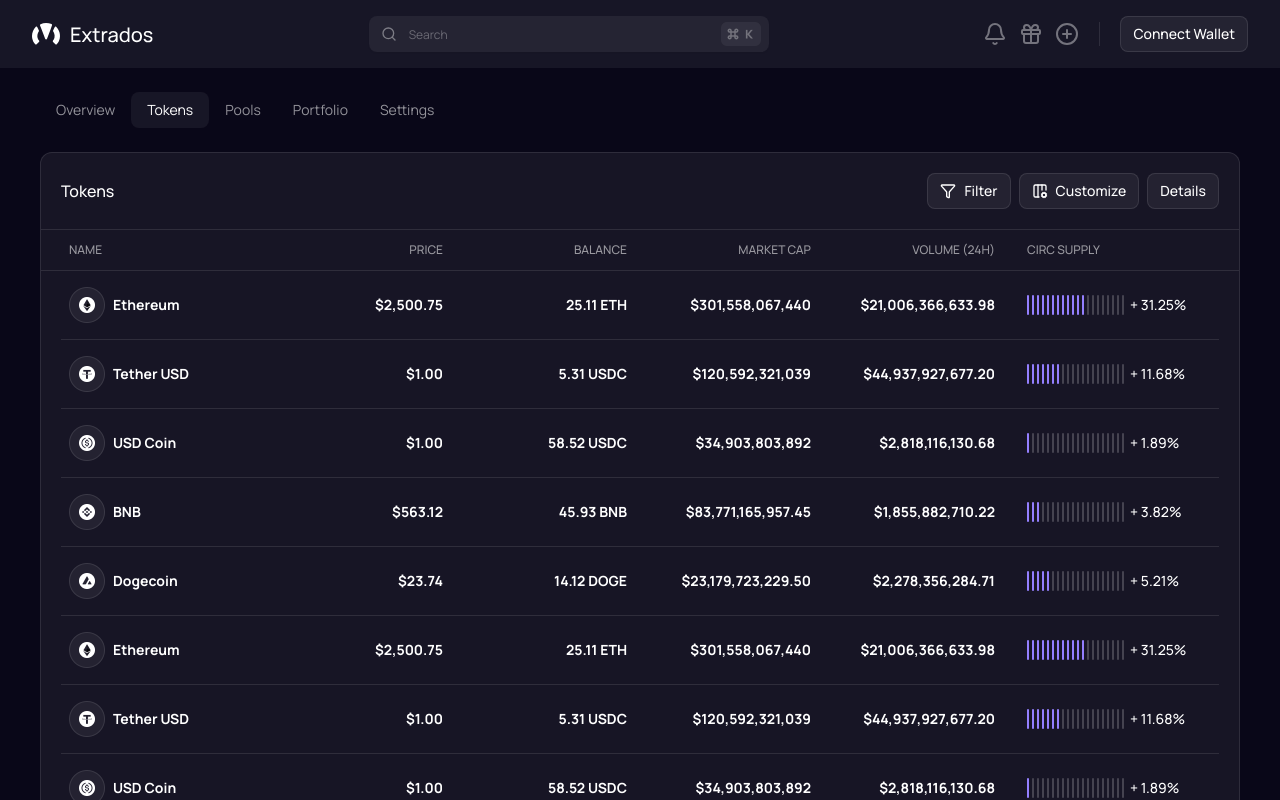
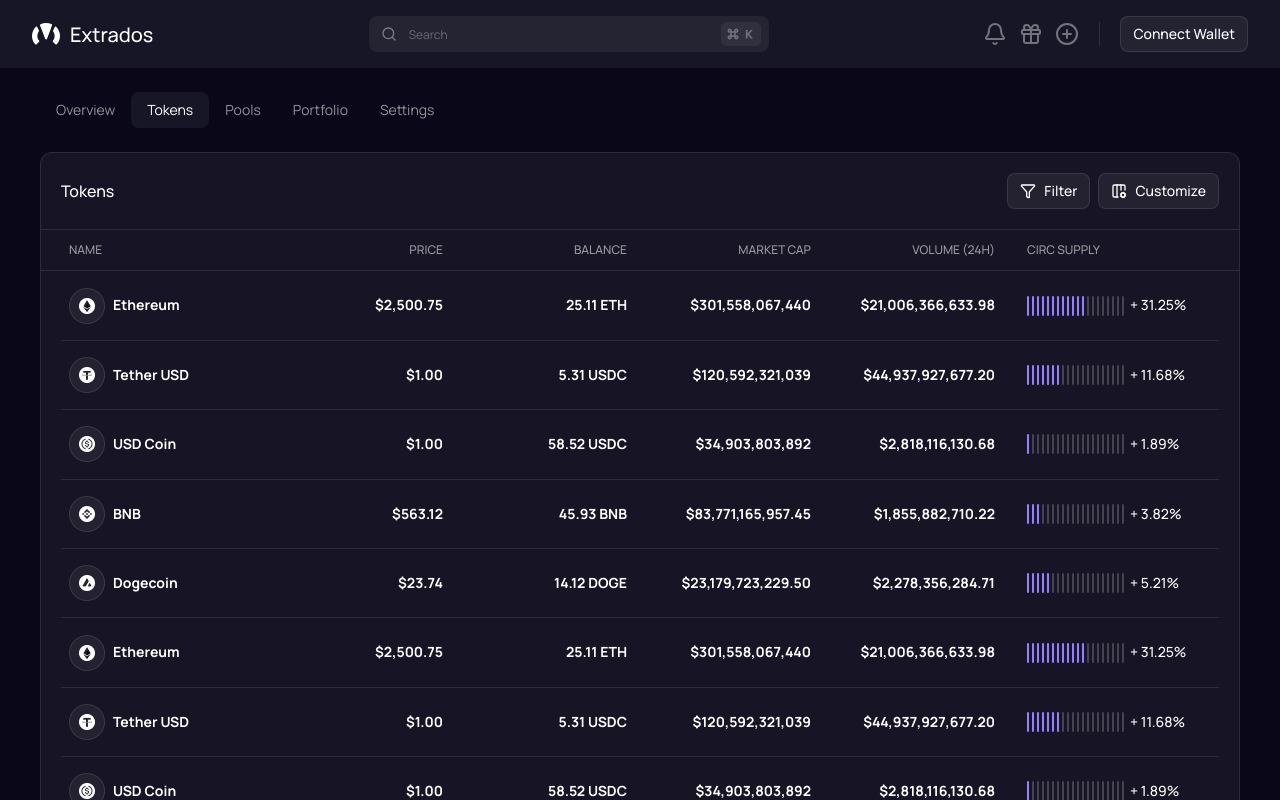
Before and after one commit to azkaanasiyya/extrados, a React (Vite) app: page /tokens in a window 1280 px wide. Shown: the top 800 px of the page. Built offline with nearby package versions, Linux system fonts and the light colour scheme.

Commit message:
feat: add padding top bottom to token table

```diff
--- a/src/pages/tokens.tsx
+++ b/src/pages/tokens.tsx
@@ -17,9 +17,6 @@ export default function Tokens() {
                     <Button variant="swap" size="default" className="cursor-pointer">
                        <Columns3Cog className="w-4 h-4 text-base-white" />
                         Customize
-                    </Button>
-                    <Button variant="swap" size="default" className="cursor-pointer">
-                        Details
                     </Button>
                 </div>
             </div>
@@ -53,11 +50,11 @@ export default function Tokens() {
                                     <img src={token.image} alt={token.name} className="w-9 h-9" />
                                     <span className="text-[14px] leading-[160%] text-base-white font-bold">{token.name}</span>
                                 </TableCell>
-                                <TableCell className="py-4 px-2 w-full max-w-[184px] text-end text-[14px] leading-[160%] text-base-white font-bold">{token.price}</TableCell>
-                                <TableCell className="py-4 px-2 w-full max-w-[184px] text-end text-[14px] leading-[160%] text-base-white font-bold">{token.balance}</TableCell>
-                                <TableCell className="py-4 px-2 w-full max-w-[184px] text-end text-[14px] leading-[160%] text-base-white font-bold">{token.marketCap}</TableCell>
-                                <TableCell className="py-4 px-2 w-full max-w-[184px] text-end text-[14px] leading-[160%] text-base-white font-bold">{token.volume}</TableCell>
-                                <TableCell className="py-4 px-6 w-full max-w-[216px] flex flex-row gap-1.5 items-center">
+                                <TableCell className="py-[23px] px-2 w-full max-w-[184px] text-end text-[14px] leading-[160%] text-base-white font-bold">{token.price}</TableCell>
+                                <TableCell className="py-[23px] px-2 w-full max-w-[184px] text-end text-[14px] leading-[160%] text-base-white font-bold">{token.balance}</TableCell>
+                                <TableCell className="py-[23px] px-2 w-full max-w-[184px] text-end text-[14px] leading-[160%] text-base-white font-bold">{token.marketCap}</TableCell>
+                                <TableCell className="py-[23px] px-2 w-full max-w-[184px] text-end text-[14px] leading-[160%] text-base-white font-bold">{token.volume}</TableCell>
+                                <TableCell className="py-[23px] px-6 w-full max-w-[216px] flex flex-row gap-1.5 items-center">
                                     <div className="flex flex-row gap-[3px]">
                                         {allBars}
                                     </div>
```
